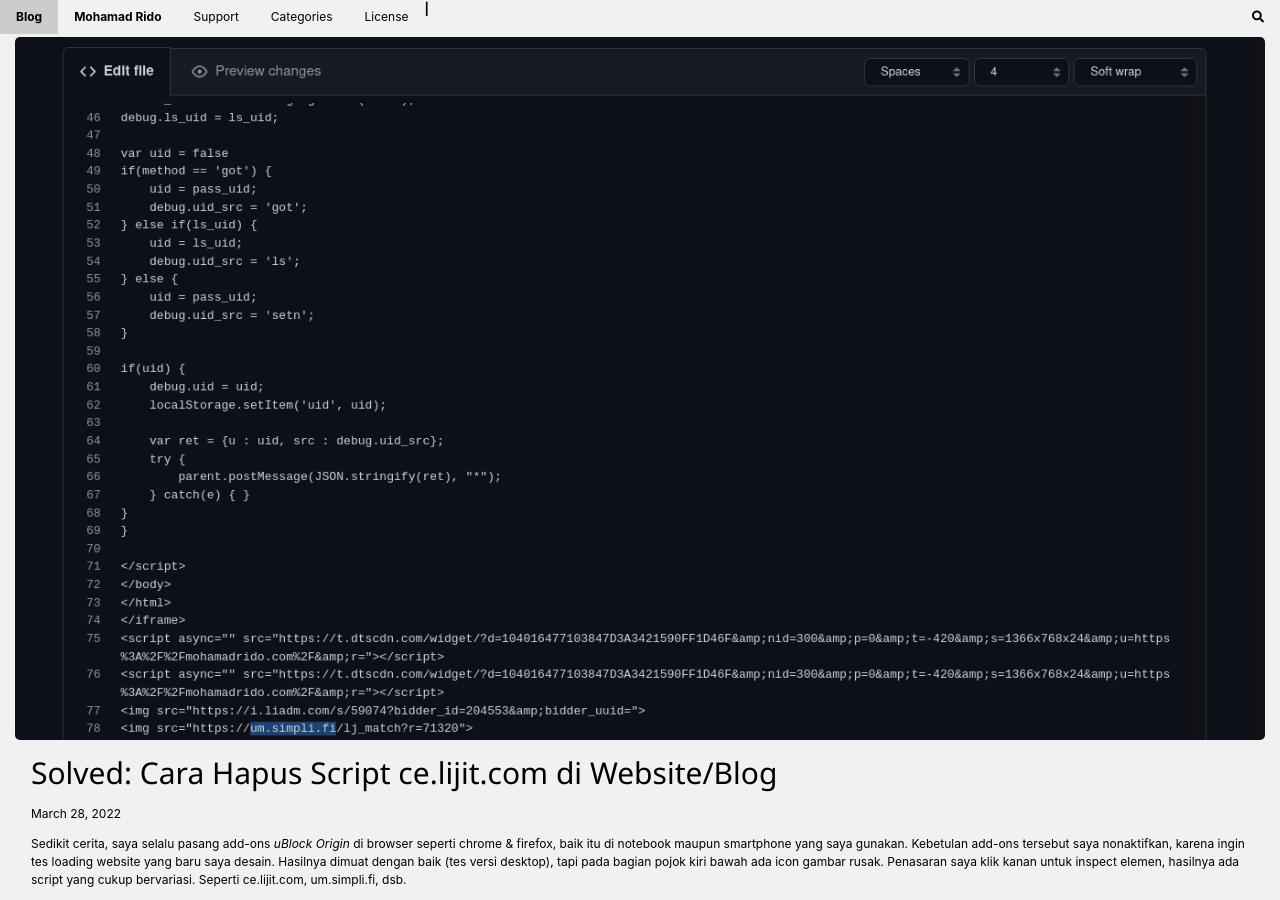
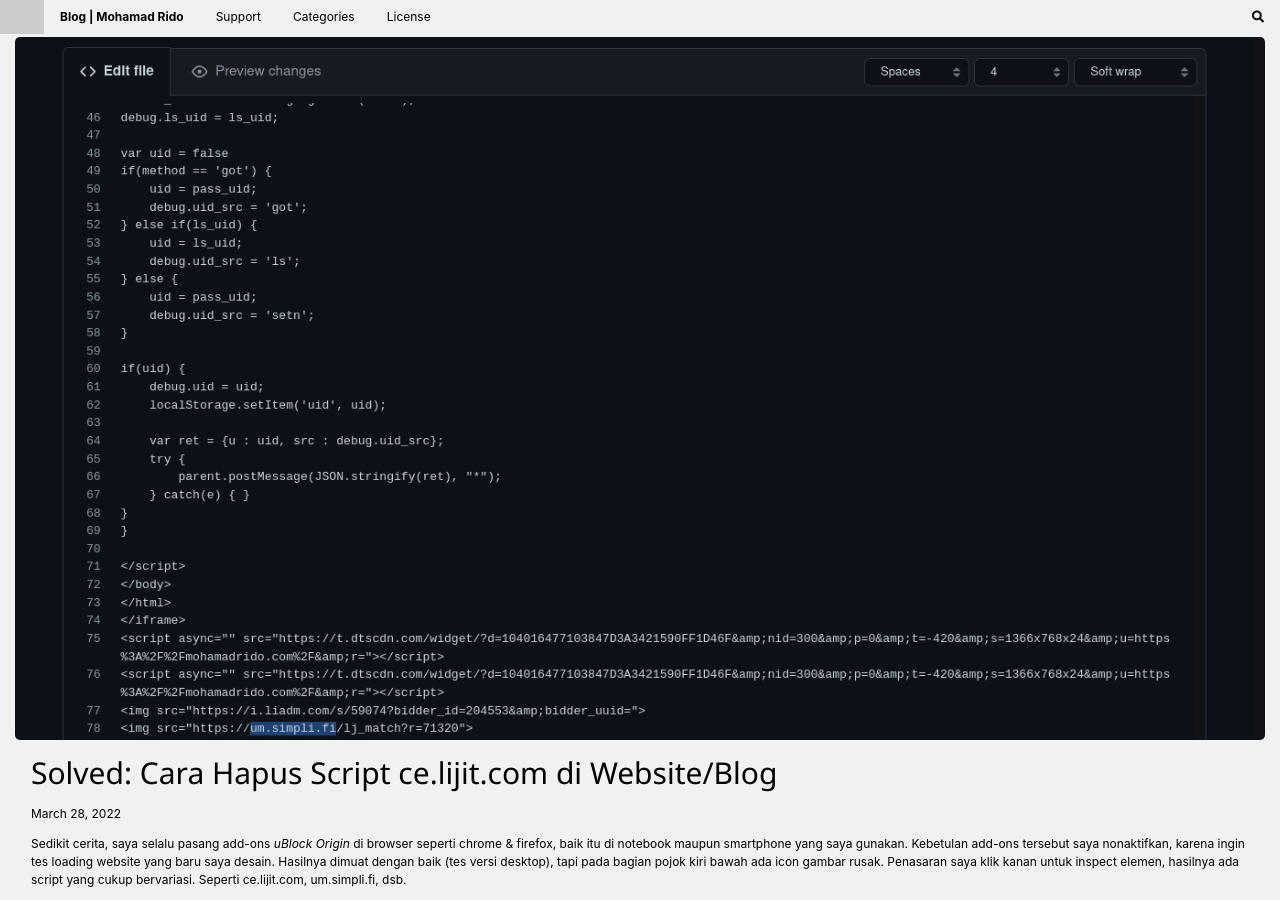
Before and after one commit to mohamadrido/blog, a Jekyll site: the page built from _posts/2022-03-28-solved-cara-hapus-script-ce-lijit-com-di-website-blog.md, in a window 1280 px wide and 900 px high. Built offline with Jekyll 4.4.1, drawn with Linux system fonts in a browser that asks for light colours; our own code applies the rules of GitHub Pages for plain Markdown files.

Commit message:
Update page.html

```diff
--- a/_layouts/page.html
+++ b/_layouts/page.html
@@ -54,7 +54,8 @@
     <a class="bar-item button hover-black hide-medium hide-large right" href="javascript:void(0);" onclick="toggleFunction()" title="Toggle Navigation Menu">
       <i class="fa fa-bars"></i>
     </a>
-    <a href="https://blog.mohamadrido.com" class="bar-item button"><b>Blog</a> | <a href="https://mohamadrido.com" class="bar-item button">Mohamad Rido</b></a>
+    <a href="https://mohamadrido.com" class="bar-item button"><i class="far fa-angle-left"></i></a>
+    <a href="https://blog.mohamadrido.com" class="bar-item button"><b>Blog | Mohamad Rido</b></a>
     <a href="https://mohamadrido.com/support" class="bar-item button hide-small">Support</a>
     <a href="https://blog.mohamadrido.com/categories" class="bar-item button hide-small">Categories</a>
     <a href="https://mohamadrido.com/license" class="bar-item button hide-small">License</a>
```
